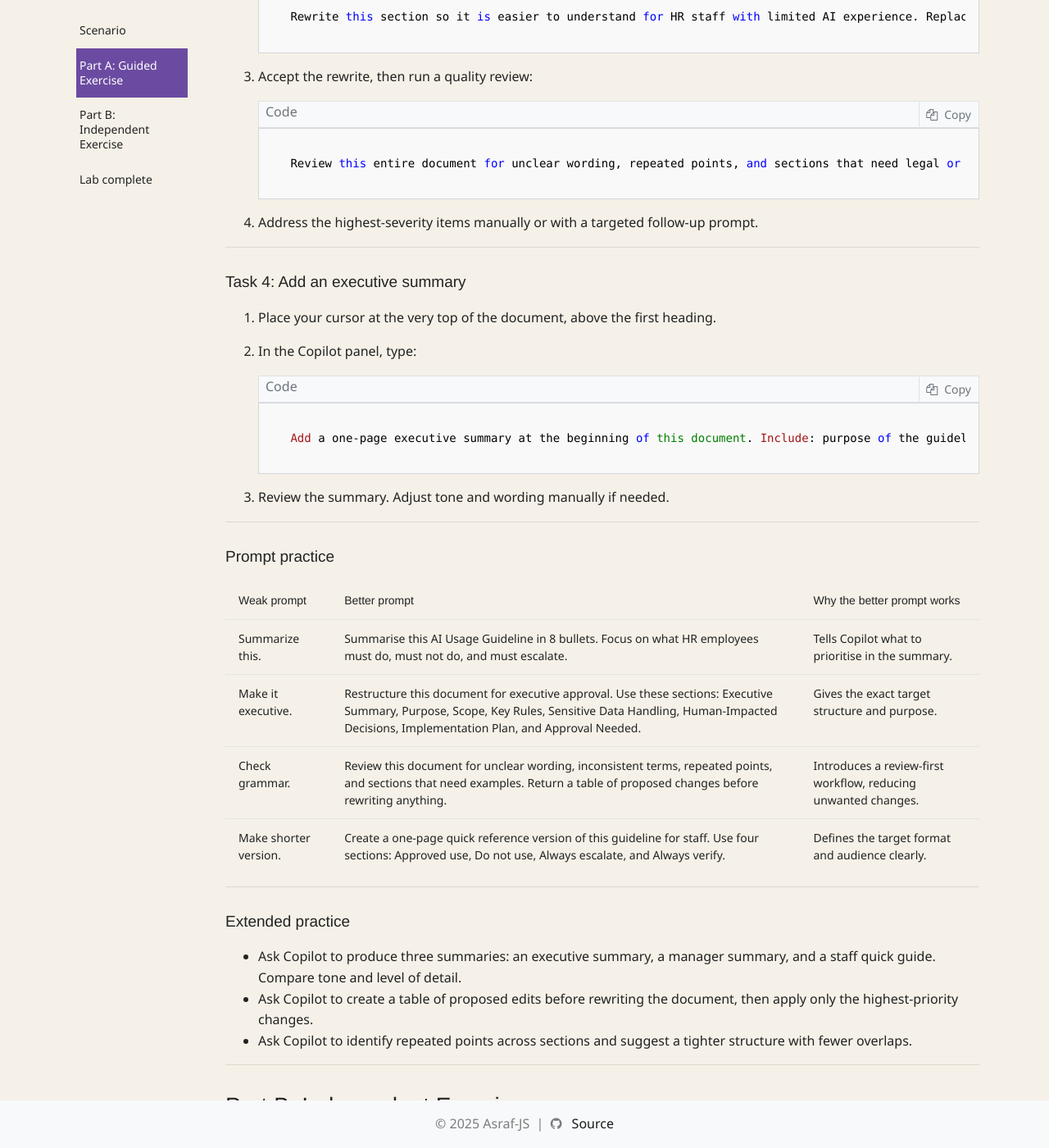
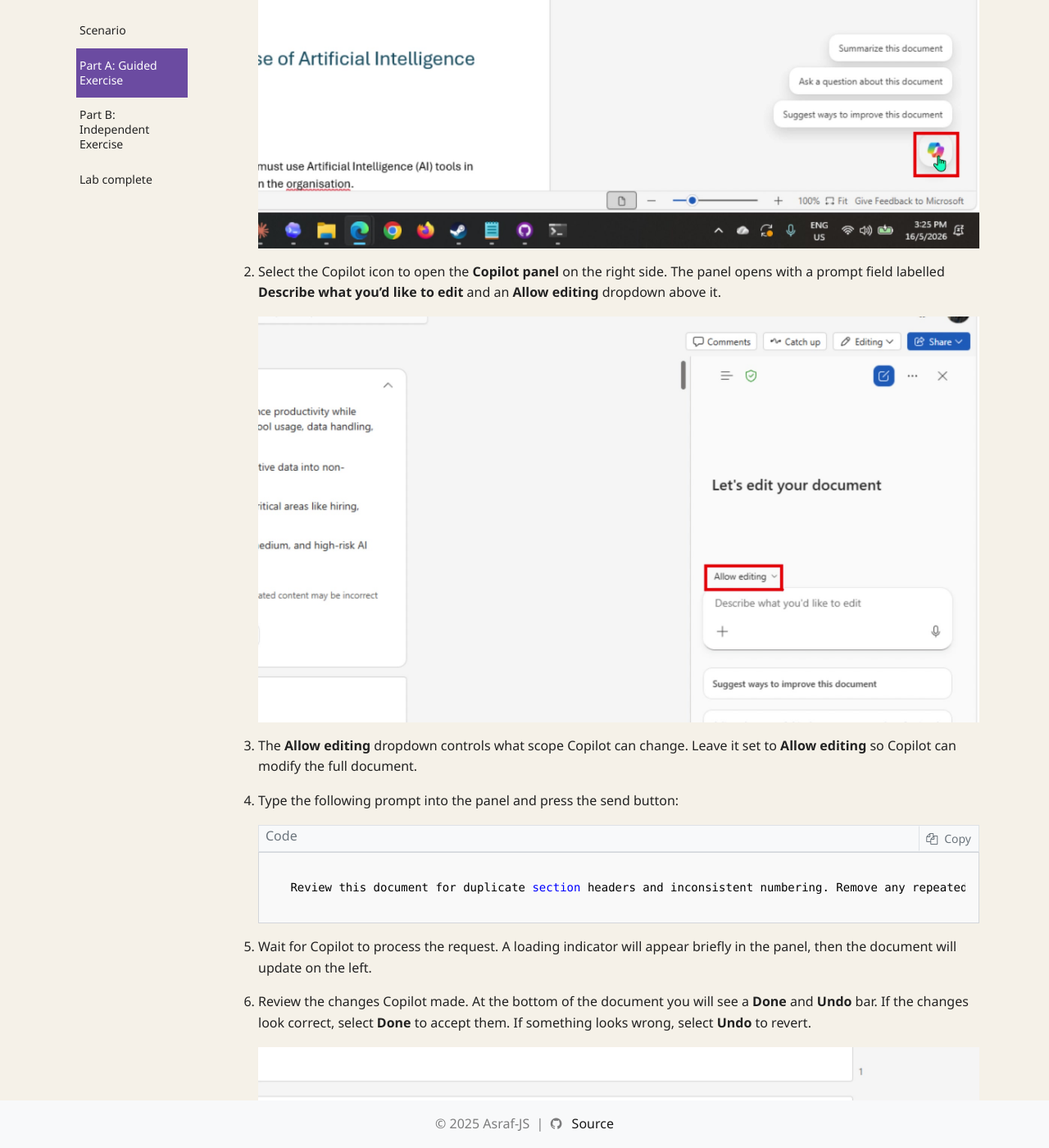
Before and after one commit to Asraf-JS/Draft-analyze-and-present-with-Microsoft-365-Copilot, a Jekyll site: the page built from Instructions/Labs/Lab_03_Word.md, in a window 1280 px wide and 1400 px high, scrolled down 2687 px. Shown: the whole window at 82% size. Built offline with Jekyll 4.4.1, drawn with Linux system fonts in a browser that asks for light colours; nearby versions of some CDN libraries; comment, search, counter and statistics services are not loaded; some of the changed text lies outside the part shown.

Commit message:
Updated Lab03

````diff
--- a/Instructions/Labs/Lab_03_Word.md
+++ b/Instructions/Labs/Lab_03_Word.md
@@ -1,32 +1,32 @@
 ---
 layout: page
 lab:
-  title: Draft and polish the guideline
+  title: Polish the guideline in Word
   module: Draft with Copilot in Word
-  description: In this lab, you will convert your Copilot Pages research into a Word document, draft the HR AI Usage Guideline, and polish it for executive review, then apply the same skills to a credit assessment report.
+  description: In this lab, you will open the AI Usage Guideline exported from Copilot Pages, use Copilot in Word to review, restructure, and refine it, then apply the same skills to a credit assessment scenario.
   duration: 45 minutes
   level: 100
   islab: true
   primarytopics:
     - Copilot in Word
-    - Document drafting
-    - Rewriting and restructuring
+    - Document review and restructuring
+    - Targeted section editing
     - Executive summary
 ---
 
-# Lab 03: Draft and polish the guideline
+# Lab 03: Polish the guideline in Word
 
 ## Scenario
 
-You are still the **HR Officer at Mayfield Bank Berhad**. Your research brief from Lab 02 has been reviewed and approved by your manager. Now you need to turn it into a formal **AI Usage Guideline** document, structured for both staff and executive audiences, using Copilot in Word.
+You are still the **HR Officer at Mayfield Bank Berhad**. Your draft AI Usage Guideline is now in Word, exported from Copilot Pages at the end of Lab 02. The document is structurally sound but needs polishing before it can go to your manager for approval. You will use Copilot in Word to review the overall structure, tighten specific sections, and add an executive summary for leadership.
 
 In this lab, you learn how to:
 
-- Convert a Copilot Page into a Word document.
-- Use Copilot in Word to draft a structured guideline from research.
-- Rewrite and improve specific sections.
-- Add an executive summary.
-- Review the document for gaps and unclear wording.
+- Review an AI-generated document summary in Word.
+- Use the Copilot panel to make document-wide improvements.
+- Use **Edit with Copilot** to rewrite a specific section without touching the rest.
+- Accept or reject Copilot's changes using the Done and Undo controls.
+- Add an executive summary suitable for management review.
 
 **This lab should take approximately 45 minutes.**
 
@@ -34,73 +34,107 @@
 
 ## Part A: Guided Exercise
 
-### Task 1: Convert the Copilot Page to Word
+### Task 1: Open the document and review the summary
 
-1. Open the **AI Usage Guideline, Research Brief** page you created in Lab 02.
+At the end of Lab 02, you selected **Open Word**, which opened the policy draft in Microsoft Word for the web. If you closed the tab, reopen the document from your OneDrive.
 
-1. In the upper-right area of the page, select **Create**, then select **Document**.
+1. You should now see **Microsoft Word** open in your browser with the AI Usage Guideline loaded. The document title, headings, and Overview section should all be present from the Pages export.
 
-    ![Create document from Copilot Page](../../assets/images/lab03_create_document_from_page_wide.png)
+    ![Word open in browser showing the AI Usage Guideline with the Summary banner at the top](../../assets/images/lab03_word_open_wide.jpg)
 
-1. Wait for Copilot to prepare the draft, then select **Open Word**.
+1. At the top of the document, just below the ribbon, you will see a **Summary** banner. This is Copilot's automatic summary of the open document — it reads the full file and gives you a condensed version without you having to ask. Select **View more** to expand it.
 
-1. Review the document structure. Check the title, headings, and section order.
+    ![Expanded Copilot summary panel showing three key policy bullets and follow-up question buttons](../../assets/images/lab03_word_summary_wide.jpg)
 
-    > ***Note:** The conversion preserves most formatting but may not be perfect. You will improve the structure using Copilot in the next task.*
+1. Read through the summary. Check whether Copilot has captured the key points accurately. Note any important rules or sections that are missing from the summary — if the summary missed something, the section may need to be strengthened in the document itself.
+
+1. Use the follow-up buttons at the bottom of the summary panel to ask Copilot a question about the document:
+
+    ```
+    What are the key takeaways?
+    ```
+
+    > ***Note:** The Summary panel is read-only and does not modify the document. It is a quick way to verify whether the document communicates its key points clearly before you start editing.*
 
 ---
 
-### Task 2: Draft the guideline structure
+### Task 2: Use the Copilot panel to improve the document
 
-1. In Word, open the **Copilot** panel from the Home ribbon or the Copilot button in the document margin.
+1. Hover your mouse over the **Copilot icon** at the bottom-right corner of the screen. Three prompt suggestions will appear above it.
 
-    ![Copilot button in Word](../../assets/images/lab03_word_copilot_button_wide.png)
+    ![Copilot button at the bottom right of Word with three prompt suggestions floating above it](../../assets/images/lab03_copilot_button_wide.jpg)
 
-1. Type the following prompt:
+1. Select the Copilot icon to open the **Copilot panel** on the right side. The panel opens with a prompt field labelled **Describe what you'd like to edit** and an **Allow editing** dropdown above it.
+
+    ![Copilot panel open on the right side showing the Allow editing dropdown highlighted](../../assets/images/lab03_copilot_panel_wide.jpg)
+
+1. The **Allow editing** dropdown controls what scope Copilot can change. Leave it set to **Allow editing** so Copilot can modify the full document.
+
+1. Type the following prompt into the panel and press the send button:
 
     ```
-    Based on the content in this document, draft a complete internal AI Usage Guideline for Mayfield Bank Berhad's HR department. Use these sections: Purpose, Scope, Approved Uses, Restricted Uses, Sensitive Data Rules, Human Review Requirements, Practical Examples, Escalation Process, and Review Schedule. Write in clear corporate language suitable for non-technical HR staff.
+    Review this document for duplicate section headers and inconsistent numbering. Remove any repeated headings and ensure all numbered sections follow a consistent format throughout.
     ```
 
-1. Review the draft. If sections are missing or thin, ask Copilot to expand them:
+1. Wait for Copilot to process the request. A loading indicator will appear briefly in the panel, then the document will update on the left.
 
-    ```
-    Expand the Sensitive Data Rules section. Include specific examples relevant to a Malaysian bank's HR function, such as employee medical records, salary information, and performance review data.
-    ```
+1. Review the changes Copilot made. At the bottom of the document you will see a **Done** and **Undo** bar. If the changes look correct, select **Done** to accept them. If something looks wrong, select **Undo** to revert.
+
+    ![Done and Undo bar visible at the bottom of the Word document after Copilot makes changes](../../assets/images/lab03_done_undo_wide.jpg)
+
+    > ***Note:** Always read through Copilot's changes before accepting them. Done is permanent — Undo is your safety net if the edit missed the mark.*
 
 ---
 
-### Task 3: Rewrite for clarity
+### Task 3: Rewrite a section using Edit with Copilot
 
-1. Highlight the **Restricted Uses** section.
+The Copilot panel edits the whole document at once. For targeted rewrites on a single section, Word offers a more precise tool: **Edit with Copilot**, which only touches the text you have selected.
 
-1. In the Copilot panel, type:
+1. Scroll to the **Permitted and Prohibited Uses** section of the document. Click and drag to highlight the full section, including the heading.
+
+    ![Selected text in the Word document showing the Edit with Copilot toolbar appearing above the selection](../../assets/images/lab03_edit_with_copilot_wide.jpg)
+
+1. A small floating toolbar will appear above your selection. Select **Edit with Copilot** from the toolbar.
+
+1. An inline prompt box will appear just below the selection. Type the following and press **Enter**:
 
     ```
-    Rewrite this section so it is easier to understand for HR staff with limited AI experience. Replace technical or legal language with plain examples. Keep the same rules but make them feel practical rather than punitive.
+    Make this more detailed
     ```
 
-1. Accept the rewrite, then run a quality review:
+    ![Inline prompt box showing "Make this more detailed" typed with the send button](../../assets/images/lab03_inline_prompt_wide.jpg)
+
+1. Copilot will expand the selected text in place. Only the highlighted section changes — the rest of the document stays untouched.
+
+1. Review the expanded section. If it is accurate and relevant to a Malaysian banking context, select **Done** to accept. If it added incorrect examples or drifted from the bank scenario, select **Undo** and try a more specific prompt:
 
     ```
-    Review this entire document for unclear wording, repeated points, and sections that need legal or compliance review before publishing. Return findings as a table with: Section, Issue, Severity, and Suggested action.
+    Make this more detailed. Add specific examples relevant to an HR team at a Malaysian bank, such as using Copilot for drafting offer letters, summarising performance reviews, and generating training materials.
     ```
-
-1. Address the highest-severity items manually or with a targeted follow-up prompt.
 
 ---
 
 ### Task 4: Add an executive summary
 
-1. Place your cursor at the very top of the document, above the first heading.
+The document is now well-structured and detailed. Before sending it for approval, you need a short executive summary at the top for your manager and leadership team.
 
-1. In the Copilot panel, type:
+1. Place your cursor at the very beginning of the document, before the first heading.
+
+1. Open the **Copilot panel** again using the button at the bottom right. Type the following:
 
     ```
-    Add a one-page executive summary at the beginning of this document. Include: purpose of the guideline, key risks it addresses, the 3 most important rules for staff, rollout plan, and approval needed from leadership. Keep it under 200 words.
+    Add a one-page executive summary at the beginning of this document. Include: the purpose of the guideline, the key risks it addresses, the 3 most important rules for all staff, and the approval required from leadership. Keep it under 200 words and use clear language suitable for a non-technical audience.
     ```
 
-1. Review the summary. Adjust tone and wording manually if needed.
+1. Accept the summary using **Done** once it looks correct.
+
+1. Run a final review prompt:
+
+    ```
+    Review this entire document for unclear wording, repeated points, and any sections that should be reviewed by Legal or Compliance before publishing. Return findings as a short table with: Section, Issue, and Recommended action.
+    ```
+
+1. Use the table of findings to decide what to address now and what to flag for Legal review. Make any final manual edits needed.
 
 ---
 
@@ -108,18 +142,18 @@
 
 | Weak prompt | Better prompt | Why the better prompt works |
 | --- | --- | --- |
-| Summarize this. | Summarise this AI Usage Guideline in 8 bullets. Focus on what HR employees must do, must not do, and must escalate. | Tells Copilot what to prioritise in the summary. |
-| Make it executive. | Restructure this document for executive approval. Use these sections: Executive Summary, Purpose, Scope, Key Rules, Sensitive Data Handling, Human-Impacted Decisions, Implementation Plan, and Approval Needed. | Gives the exact target structure and purpose. |
-| Check grammar. | Review this document for unclear wording, inconsistent terms, repeated points, and sections that need examples. Return a table of proposed changes before rewriting anything. | Introduces a review-first workflow, reducing unwanted changes. |
-| Make shorter version. | Create a one-page quick reference version of this guideline for staff. Use four sections: Approved use, Do not use, Always escalate, and Always verify. | Defines the target format and audience clearly. |
+| Summarize this. | Summarise this AI Usage Guideline in 8 bullets. Focus on what HR employees must do, must not do, and must escalate. | Tells Copilot what angle to take and how long the output should be. |
+| Make it shorter. | Create a one-page quick reference version of this guideline for staff. Use four sections: Approved uses, Prohibited uses, Always escalate, and Always verify. | Defines the format, audience, and four specific sections instead of leaving the structure open. |
+| Fix this section. | Rewrite the Permitted and Prohibited Uses section. Add specific examples relevant to HR staff at a Malaysian bank. Keep the same rules but make the language practical and easy to follow for non-technical readers. | Scopes the edit to one section, specifies what to add, and describes the target audience and tone. |
+| Add summary. | Add a one-page executive summary at the beginning of this document. Include: purpose, key risks, the 3 most important rules, and approval required. Keep it under 200 words and write for a non-technical leadership audience. | Names every element the summary should cover and caps the length. |
 
 ---
 
 ### Extended practice
 
-- Ask Copilot to produce three summaries: an executive summary, a manager summary, and a staff quick guide. Compare tone and level of detail.
-- Ask Copilot to create a table of proposed edits before rewriting the document, then apply only the highest-priority changes.
-- Ask Copilot to identify repeated points across sections and suggest a tighter structure with fewer overlaps.
+- Ask Copilot to produce three versions of the same section: one for executives, one for managers, and one for general staff. Compare how Copilot adjusts tone and depth for each audience.
+- Highlight a dense paragraph and ask Copilot to reduce it by 30 percent without changing the meaning. Then check whether anything important was lost.
+- Ask Copilot to identify repeated points across sections and suggest a tighter structure before rewriting anything.
 
 ---
 
@@ -129,24 +163,27 @@
 
 Using what you practised in Part A, complete the following with minimal guidance:
 
-1. Open a new blank Word document and use Copilot to draft a **Credit Assessment Summary** from these notes:
+1. Open a new blank Word document. Use the Copilot panel to draft a **Credit Assessment Summary** from the following notes:
+
     - Client: Teguh Jaya Manufacturing Sdn Bhd, Johor Bahru
-    - Industry: Metal fabrication, supplying to oil and gas sector
+    - Industry: Metal fabrication, supplying to the oil and gas sector
     - Loan amount: RM 8 million term loan, 7-year tenure
-    - Purpose: Purchase of CNC machinery to expand capacity
+    - Purpose: Purchase of CNC machinery to expand production capacity
     - Revenue FY2023: RM 22 million, FY2024 projected: RM 28 million
     - EBITDA margin: approximately 14%
     - Existing facilities: RM 3 million overdraft with Mayfield Bank, clean track record
-    - Key risk: Customer concentration, top 3 customers account for 68% of revenue
+    - Key risk: Customer concentration — top 3 customers account for 68% of revenue
     - Collateral: Factory land and building in Pasir Gudang, valued at RM 6.5 million
     - Sections required: Client Background, Financial Overview, Loan Details, Risk Assessment, Recommendation
 
-1. Rewrite the Risk Assessment section to be more analytical. Include how the customer concentration risk could be mitigated.
+1. Use **Edit with Copilot** on the Risk Assessment section to make it more analytical. Ask Copilot to include how the customer concentration risk could be mitigated.
 
-1. Add a one-paragraph Executive Summary (under 80 words) at the top.
+1. Add a one-paragraph executive summary (under 80 words) at the top using the Copilot panel.
+
+> ***Note:** Part B uses the same skill sequence as Part A — Copilot panel for document-wide changes, Edit with Copilot for targeted section edits, Done to accept. If you get stuck, refer back to the task steps above.*
 
 ---
 
 ## Lab complete
 
-You have drafted and polished a formal Word document using Copilot, starting from a Copilot Page and ending with an executive-ready guideline. In Lab 04 you will use Copilot in Outlook to request stakeholder approval.
+You have reviewed, restructured, and polished a Word document using Copilot, ending with an executive-ready AI Usage Guideline for Mayfield Bank. In Lab 04 you will use Copilot in Outlook to send the document for stakeholder approval.
````
Also changed, not shown: index.md (+1 -1 lines), README.md, assets/images/lab03_copilot_button_wide.jpg (added), assets/images/lab03_copilot_panel_wide.jpg (added), assets/images/lab03_done_undo_wide.jpg (added), assets/images/lab03_edit_with_copilot_wide.jpg (added), assets/images/lab03_inline_prompt_wide.jpg (added), assets/images/lab03_word_open_wide.jpg (added), assets/images/lab03_word_summary_wide.jpg (added).
